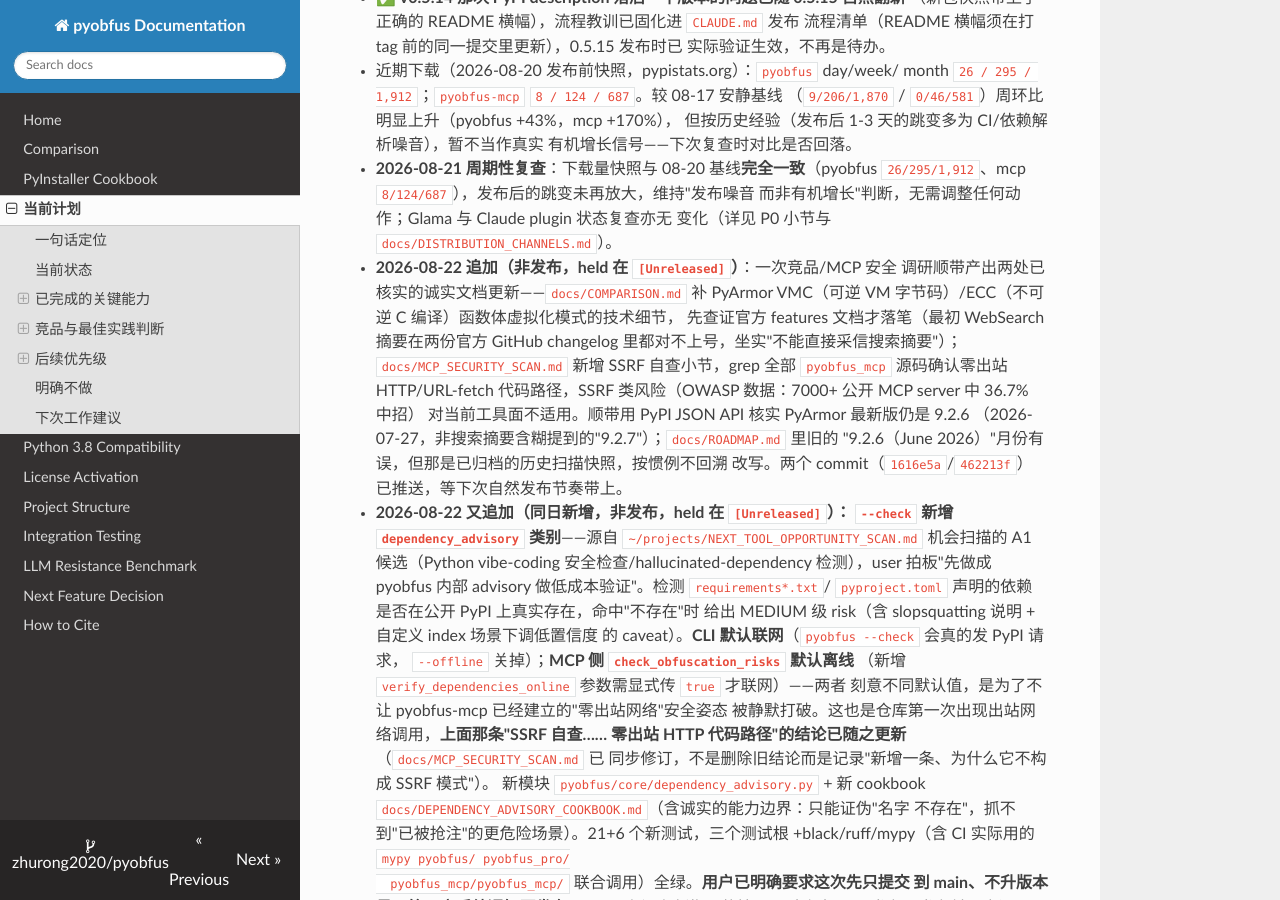
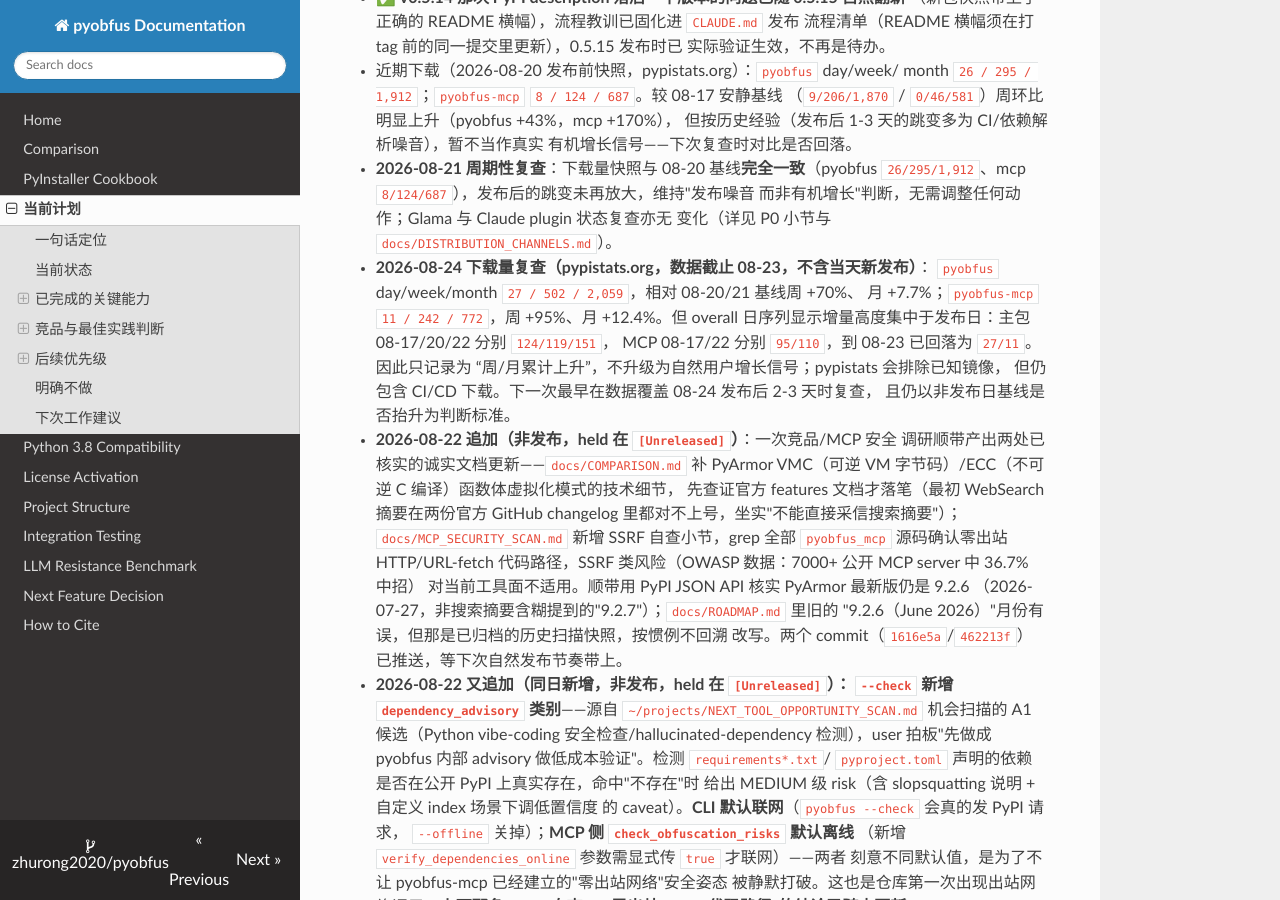
Before and after one commit to zhurong2020/pyobfus, an MkDocs documentation site: the page built from docs/CURRENT_PLAN_ZH.md, in a window 1280 px wide and 900 px high, scrolled down 1208 px. Built offline with MkDocs 1.6.1, drawn with Linux system fonts in a browser that asks for light colours; nearby versions of some CDN libraries; some of the changed text lies outside the part shown.

```diff
--- a/docs/CURRENT_PLAN_ZH.md
+++ b/docs/CURRENT_PLAN_ZH.md
@@ -61,6 +61,14 @@ pyobfus 是面向 AI 辅助开发时代的 Python 代码保护工具：保留纯
   `26/295/1,912`、mcp `8/124/687`），发布后的跳变未再放大，维持"发布噪音
   而非有机增长"判断，无需调整任何动作；Glama 与 Claude plugin 状态复查亦无
   变化（详见 P0 小节与 `docs/DISTRIBUTION_CHANNELS.md`）。
+- **2026-08-24 下载量复查（pypistats.org，数据截止 08-23，不含当天新发布）**：
+  `pyobfus` day/week/month `27 / 502 / 2,059`，相对 08-20/21 基线周 +70%、
+  月 +7.7%；`pyobfus-mcp` `11 / 242 / 772`，周 +95%、月 +12.4%。但 overall
+  日序列显示增量高度集中于发布日：主包 08-17/20/22 分别 `124/119/151`，
+  MCP 08-17/22 分别 `95/110`，到 08-23 已回落为 `27/11`。因此只记录为
+  “周/月累计上升”，不升级为自然用户增长信号；pypistats 会排除已知镜像，
+  但仍包含 CI/CD 下载。下一次最早在数据覆盖 08-24 发布后 2-3 天时复查，
+  且仍以非发布日基线是否抬升为判断标准。
 - **2026-08-22 追加（非发布，held 在 `[Unreleased]`）**：一次竞品/MCP 安全
   调研顺带产出两处已核实的诚实文档更新——`docs/COMPARISON.md` 补 PyArmor
   VMC（可逆 VM 字节码）/ECC（不可逆 C 编译）函数体虚拟化模式的技术细节，
@@ -442,10 +450,11 @@ bytecode 加密。
    的最终日志/状态；② 公开 API 的 `tools: []` 是否恢复；③ Discord 是否回复。
 4. Claude plugin marketplace：仍 `Submitted and pending review`（Aug 2），
    只需确认是否出现 approve/reject/补充信息。
-5. 下载量：上次复查 2026-08-21，与 08-20 基线完全一致（`pyobfus`
-   26/295/1,912；`pyobfus-mcp` 8/124/687），维持"发布噪音非有机增长"判断。
-   下一次按周期节奏（每积累 3-5 个版本或 1-2 周）再看，无需单日盯盘——本轮
-   三包发布后的下载量变化留到下次周期复查一并看。
+5. 下载量：2026-08-24 快照（数据截止 08-23）为 `pyobfus`
+   `27/502/2,059`、`pyobfus-mcp` `11/242/772`。周/月上升主要由 08-17、08-20、
+   08-22 发布日尖峰解释，非发布日基线尚未明显抬升；维持“发布/CI 噪音，未
+   证明有机增长”判断。由于当天 0.5.17/0.3.8 尚未进入数据，最早 2-3 天后
+   做一次 post-release 复查，此后恢复每 3-5 个版本或 1-2 周的周期。
 6. 竞品/生态扫描节奏：本项目历史扫描是"版本发布前后触发一次"，不是固定
    周期盯梢（05-09→06-22→07-07→08-06→08-14→08-20，间隔 1-6 周不等）。
    2026-08-22 又做了一轮（见下方"2026-08-22 扫描"小节），产出的行动项已
```
Also changed, not shown: docs/DISTRIBUTION_CHANNELS.md (+8 -0 lines).
